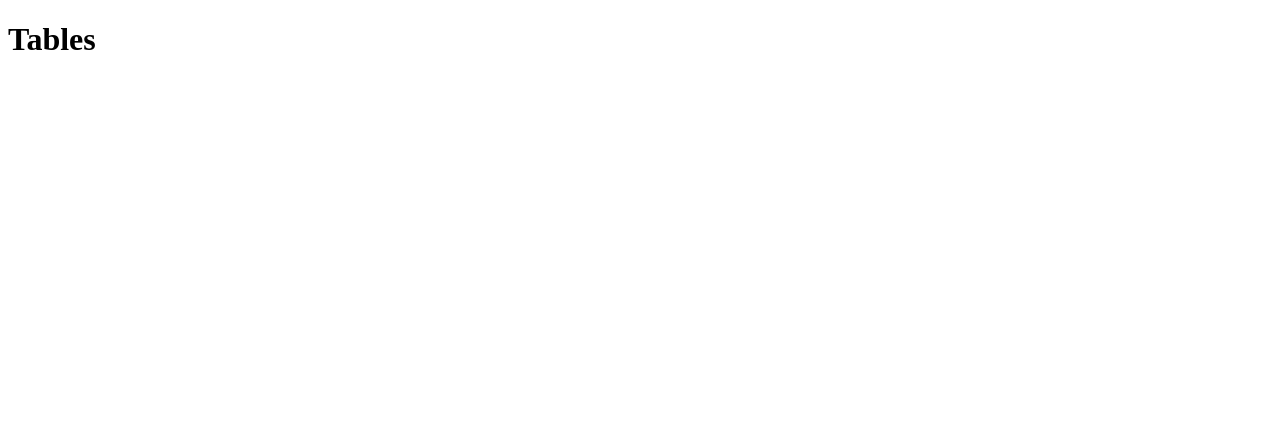
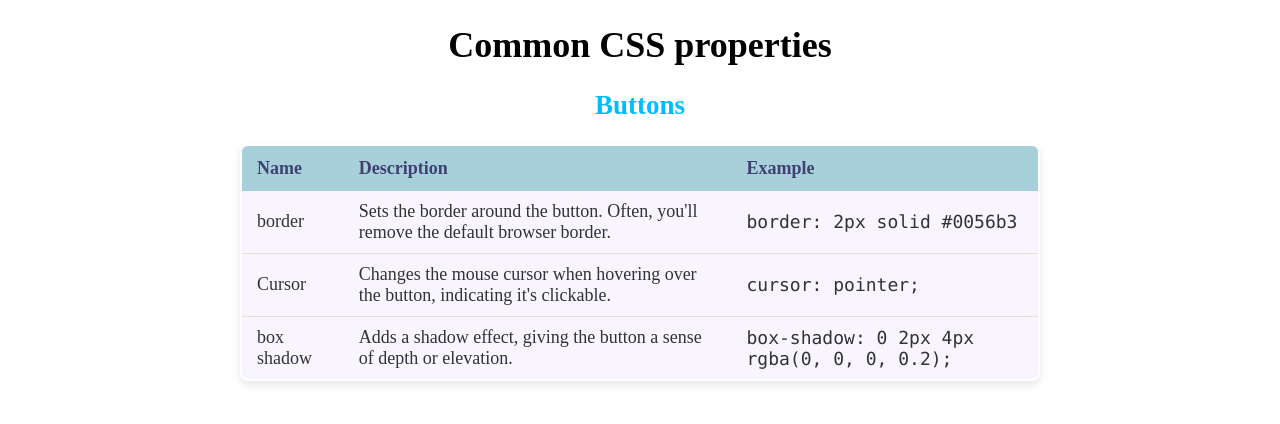
Before and after one commit to oscarvictoria/styling-fundamentals-guide, a plain HTML site: page index.html in a window 1280 px wide. Drawn offline with Linux system fonts and the light colour scheme.

Commit message:
added styles and structure

```diff
--- a/index.html
+++ b/index.html
@@ -7,7 +7,51 @@
     <link href="styles.css" rel="stylesheet" >
 </head>
 <body>
- <h1>Tables</h1>
+ <h1>Common CSS properties</h1>
+
+ <h2> Buttons </h2>
+
+ <table>
+    <thead>
+        <th> Name </th>
+        <th> Description</th>
+         <th> Example</th>
+
+
+    </thead>
+
+    <tbody>
+
+         <tr>
+     <td> border </td>
+     <td> Sets the border around the button. Often, you'll remove the default browser border.</td>
+     <td class="example">border: 2px solid #0056b3</td>
+    </tr>
+
+
+    <tr>
+        <td> Cursor </td>
+        <td> Changes the mouse cursor when hovering over the button, indicating it's clickable.</td>
+        <td class="example">cursor: pointer; </td>
+    </tr>
+
+
+    <tr>
+        <td> box shadow</td>
+        <td> Adds a shadow effect, giving the button a sense of depth or elevation.</td>
+        <td class="example"> box-shadow: 0 2px 4px rgba(0, 0, 0, 0.2);</td>
+
+    </tr>
+
+
+    </tbody>
+
+
+
+
+
+ </table>
+
 
 </body>
 </html>
--- a/styles.css
+++ b/styles.css
@@ -1,3 +1,49 @@
 body {
+    font-size: 18px;
+
 
 }
+
+h1,
+ h2 {
+    text-align: center;
+}
+
+h2 {
+    color: #00bbff;
+}
+
+table {
+    width: 80%; /* Adjust width as needed */
+    max-width: 800px; /* Prevent table from getting too wide */
+    border-collapse: collapse; /* Crucial: Removes space between table cells */
+    margin: 20px auto; /* Center the table horizontally and add vertical space */
+    border: 2px solid #A8D0DB; /* Light teal border around the entire table */
+    box-shadow: 0 4px 8px rgba(0, 0, 0, 0.1); /* Subtle shadow for depth */
+    border-radius: 8px; /* Slightly rounded corners for the table */
+    overflow: hidden; /* Ensures border-radius applies correctly to content */
+}
+
+
+thead, th {
+   background-color: #A8D0DB; /* Light teal background for header */
+    color: #414073; /* Dark purple text for header */
+    padding: 12px 15px; /* Padding inside header cells */
+    text-align: left; /* Align header text to the left */
+    font-weight: bold;
+}
+
+
+tbody td {
+    background-color: #F8F5FF; /* Very light purple/off-white background for body rows */
+    color: #333; /* Darker text for readability */
+    padding: 10px 15px; /* Padding inside data cells */
+    text-align: left; /* Align data text to the left */
+    border-bottom: 1px solid #E6E0D4; /* Subtle separator line between rows */
+
+}
+
+.example {
+    font-family: "Lucida Console", Courier, monospace;
+
+}
```
